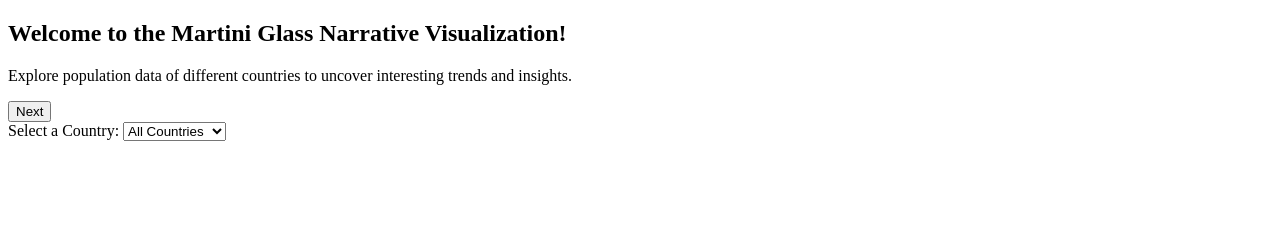
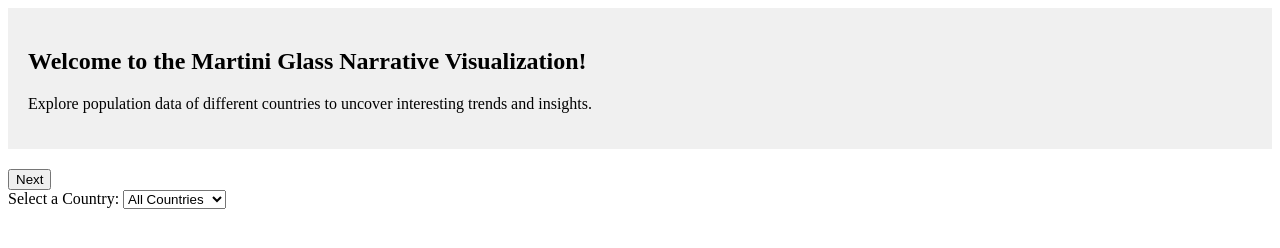
Before and after one commit to ThimiraKavishkaBandara/ThimiraKavishkaBandara.github.io, a plain HTML site: page index.html in a window 1280 px wide. Drawn offline with nearby package versions, Linux system fonts and the light colour scheme.

Commit message:
added style

```diff
--- a/index.html
+++ b/index.html
@@ -6,8 +6,13 @@
   <title>Martini Glass Narrative Visualization</title>
   <script src="https://d3js.org/d3.v7.min.js"></script>
   <style>
-    /* Add your custom styles here */
+    #message {
+      background-color: #f0f0f0;
+      padding: 20px;
+      margin-bottom: 20px;
+    }
   </style>
+
 </head>
 <body>
   <!-- Add the overarching message here -->
```
